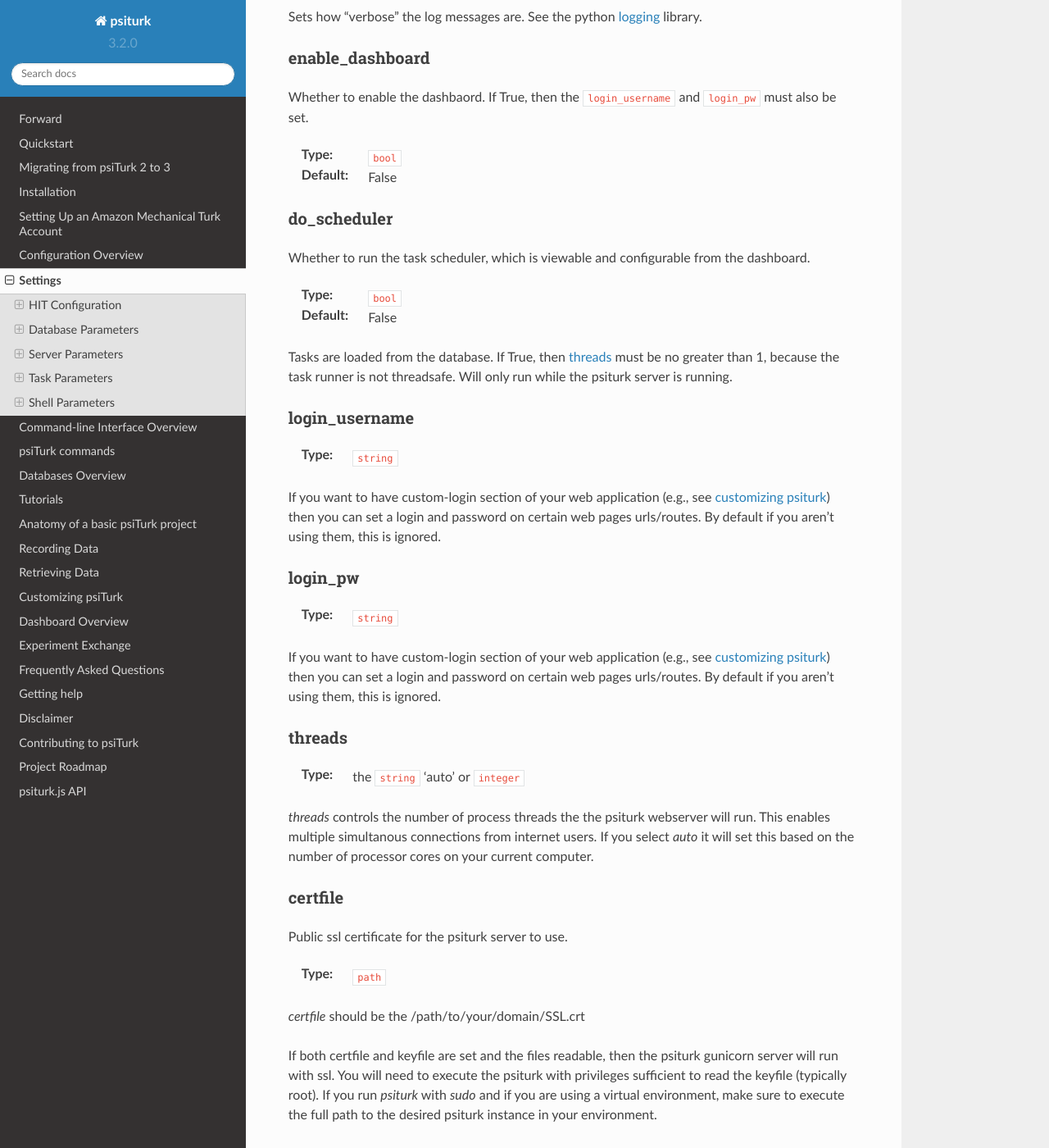
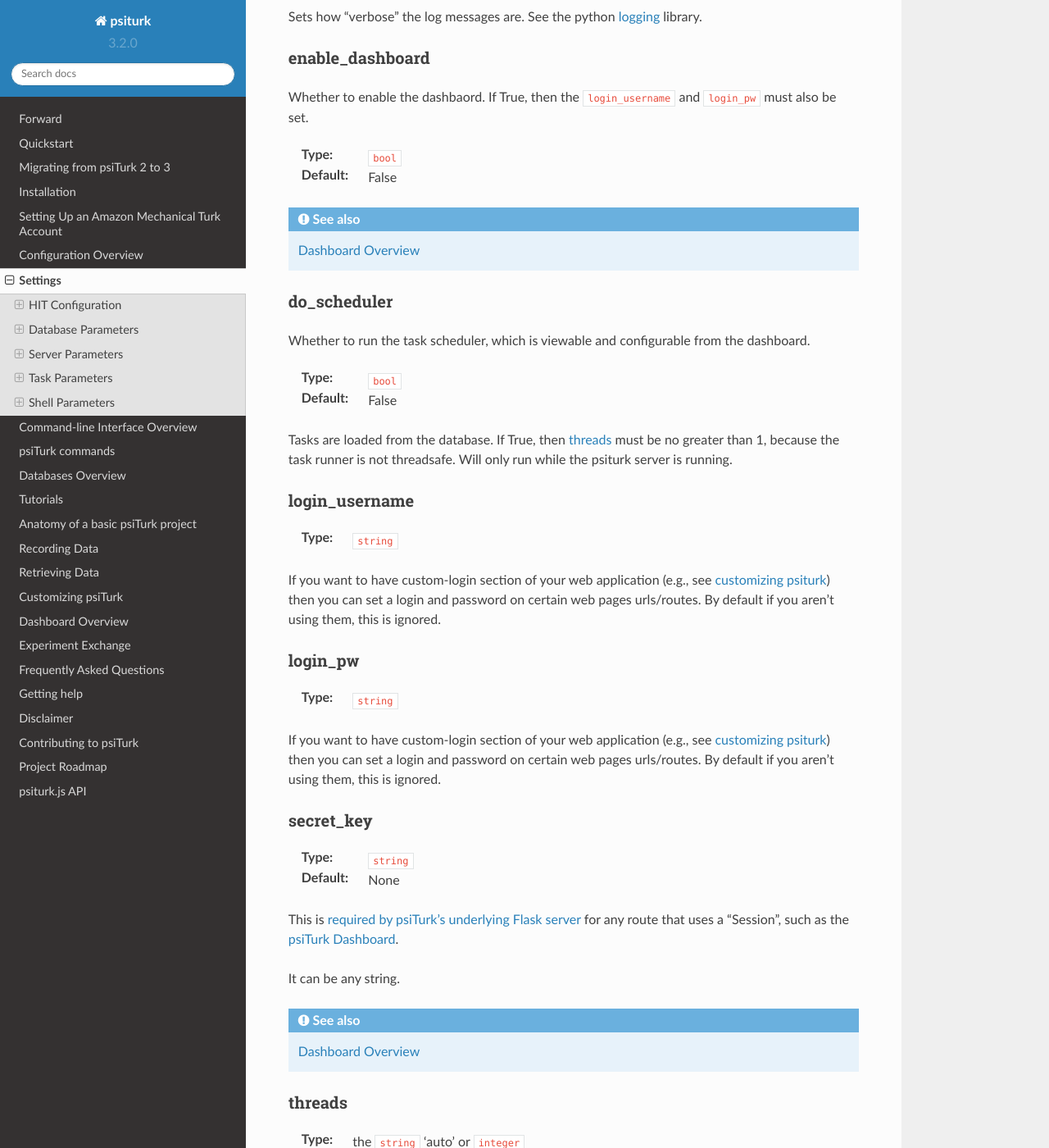
Before and after one commit to NYUCCL/psiTurk, a Sphinx documentation site: the page built from doc/settings.rst, in a window 1280 px wide and 1400 px high, scrolled down 9721 px. Shown: the whole window at 82% size. Built offline with Sphinx 7.4.7 and the Read the Docs theme 2.0.0, drawn with Linux system fonts in a browser that asks for light colours.

Commit message:
Update dashboard.rst
Updating dashboard.rst to instruct users to also set secret_key as a config variable if they want to enable the dashboard. Before this commit, secret_key is not mentioned as a needed variable, leading to a PsiturkException when you enable the dashboard without secret_key.

add a doc section for the secret key

```diff
--- a/doc/dashboard.rst
+++ b/doc/dashboard.rst
@@ -6,7 +6,7 @@
 
 A dashboard is available at route ``/dashboard``. The dashboard can be enabled
 by setting :ref:`settings-enable-dashboard` to ``True``, and by setting a
-:ref:`settings-login-username` and :ref:`settings-login-pw`.
+:ref:`settings-login-username`, :ref:`settings-login-pw`, and :ref:`settings-secret-key`.
 
 
 
--- a/doc/settings.rst
+++ b/doc/settings.rst
@@ -583,6 +583,8 @@
 :Type: ``bool``
 :Default: False
 
+.. seealso:: :ref:`dashboard-overview`
+
 
 .. _settings-do-scheduler:
 
@@ -627,6 +629,24 @@
 then you can set a login and password on certain
 web pages urls/routes. By default if you aren't
 using them, this is ignored.
+
+
+.. _settings-secret-key:
+
+secret_key
+~~~~~~~~~~
+
+:Type: ``string``
+:Default: None
+
+This is `required by psiTurk's underlying Flask server`__ for any route
+that uses a "Session", such as the :ref:`psiTurk Dashboard <dashboard-overview>`.
+
+It can be any string.
+
+__ https://flask.palletsprojects.com/en/1.1.x/quickstart/#sessions
+
+.. seealso:: :ref:`dashboard-overview`
 
 
 .. _settings-threads:
```
